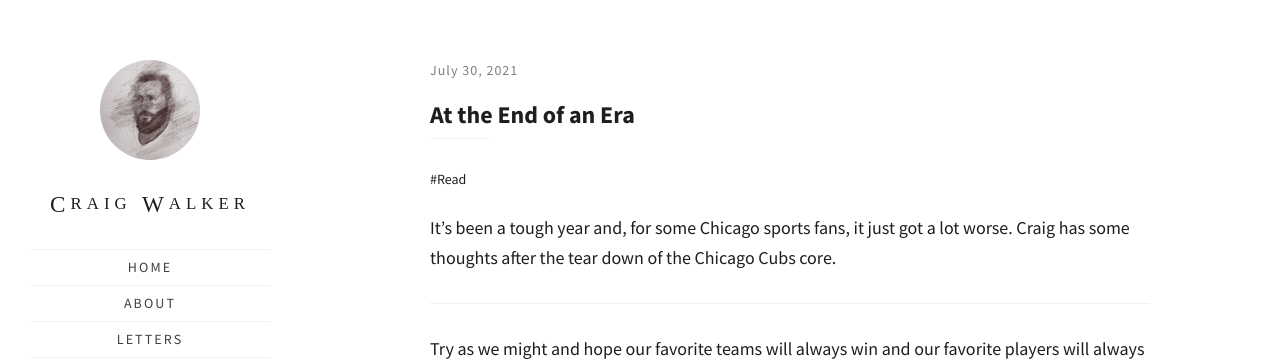
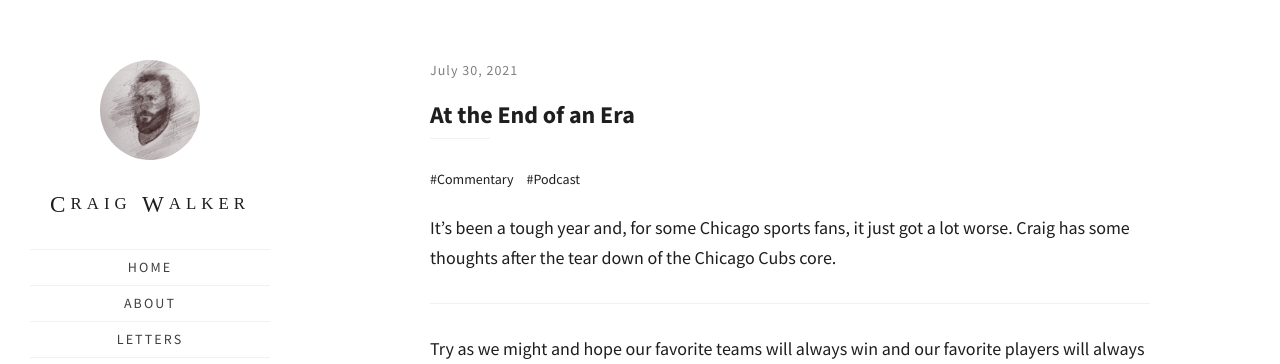
Before and after one commit to walkercraig/walkercraig, a Jekyll site: the page built from _posts/2021/2021-07-30-at-the-end-of-an-era.md, in a window 1280 px wide and 900 px high. Shown: the top 364 px of the window. Built offline with Jekyll 4.4.1, drawn with Linux system fonts in a browser that asks for light colours; some web fonts are replaced.

Commit message:
Update 2021-07-30-at-the-end-of-an-era.md

```diff
--- a/_posts/2021/2021-07-30-at-the-end-of-an-era.md
+++ b/_posts/2021/2021-07-30-at-the-end-of-an-era.md
@@ -1,6 +1,6 @@
 ---
 layout: post
-tag: [ Read ]
+tag: [ Commentary, Podcast ]
 title: At the End of an Era
 ---
 
```
